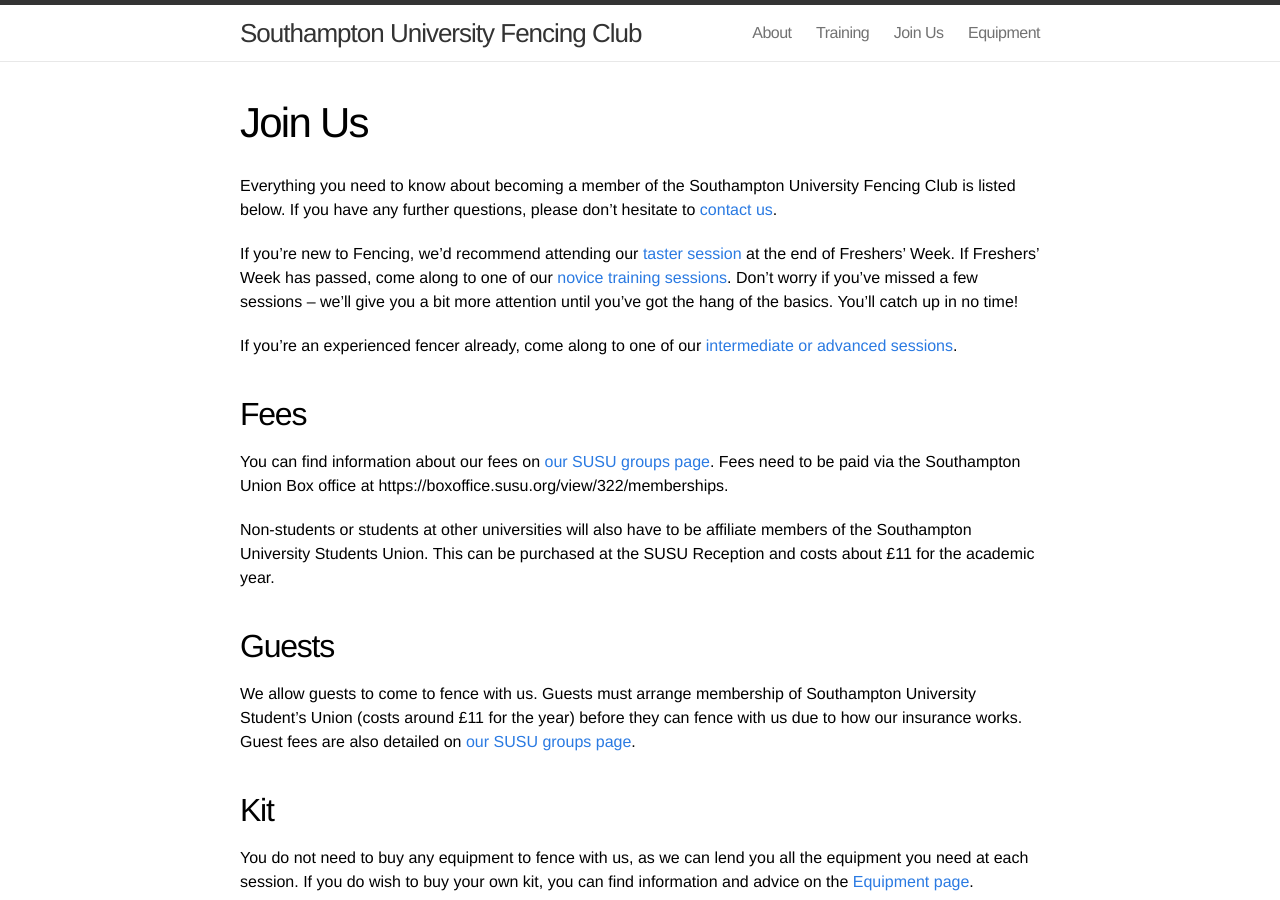
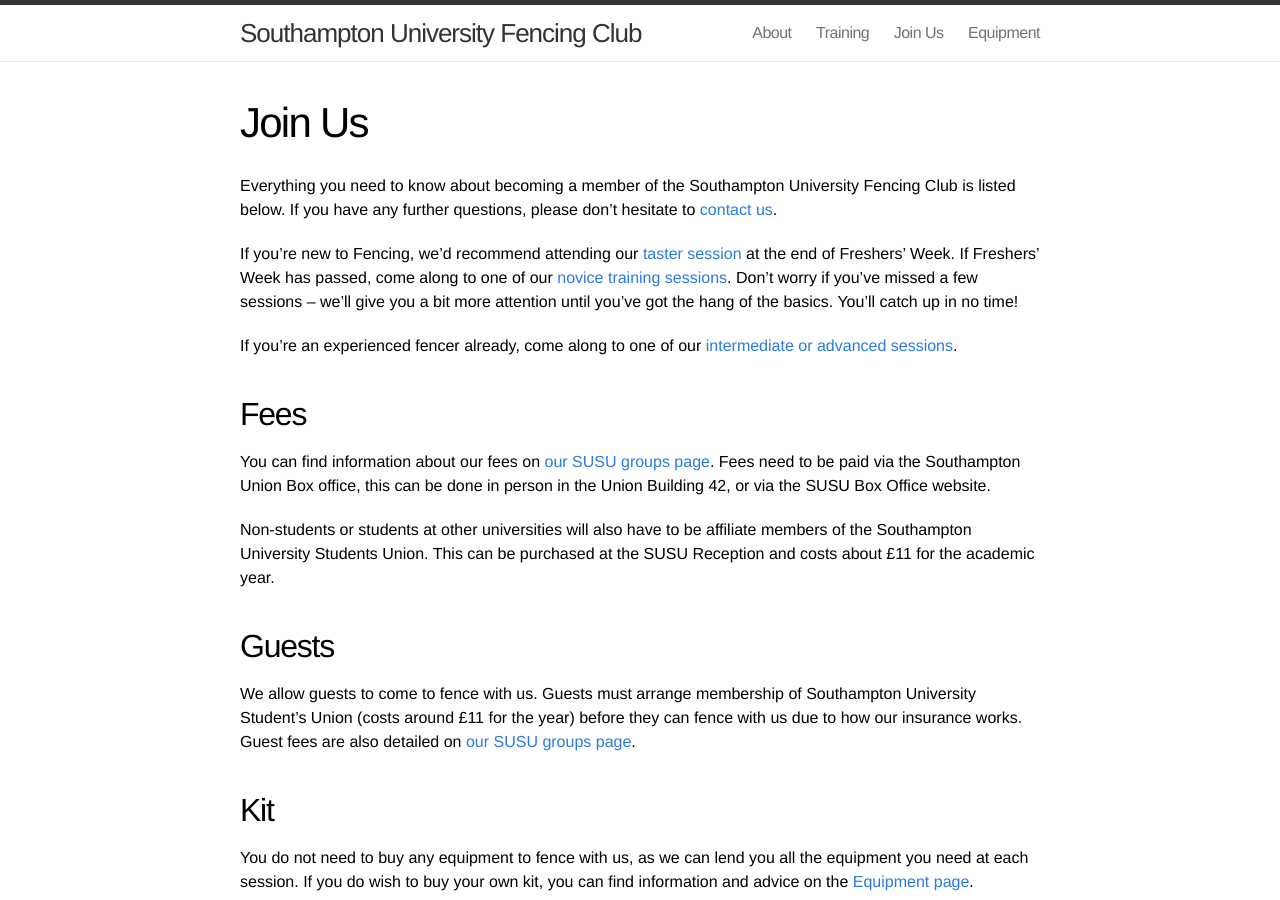
Before and after one commit to sotonfencing/sotonfencing.github.io, a Jekyll site: the page built from join-us.md, in a window 1280 px wide and 900 px high. Built offline with Jekyll 4.4.1, drawn with Linux system fonts in a browser that asks for light colours.

Commit message:
Update to fees
Update to fees

```diff
--- a/join-us.md
+++ b/join-us.md
@@ -14,7 +14,7 @@
 Fees
 ----
 
-You can find information about our fees on [our SUSU groups page]({{site.links.susu_group}}). Fees need to be paid via the Southampton Union Box office at https://boxoffice.susu.org/view/322/memberships.
+You can find information about our fees on [our SUSU groups page]({{site.links.susu_group}}). Fees need to be paid via the Southampton Union Box office, this can be done in person in the Union Building 42, or via the SUSU Box Office website.
 
 
 Non-students or students at other universities will also have to be affiliate members of the Southampton University Students Union. This can be purchased at the SUSU Reception and costs about £11 for the academic year.
```
